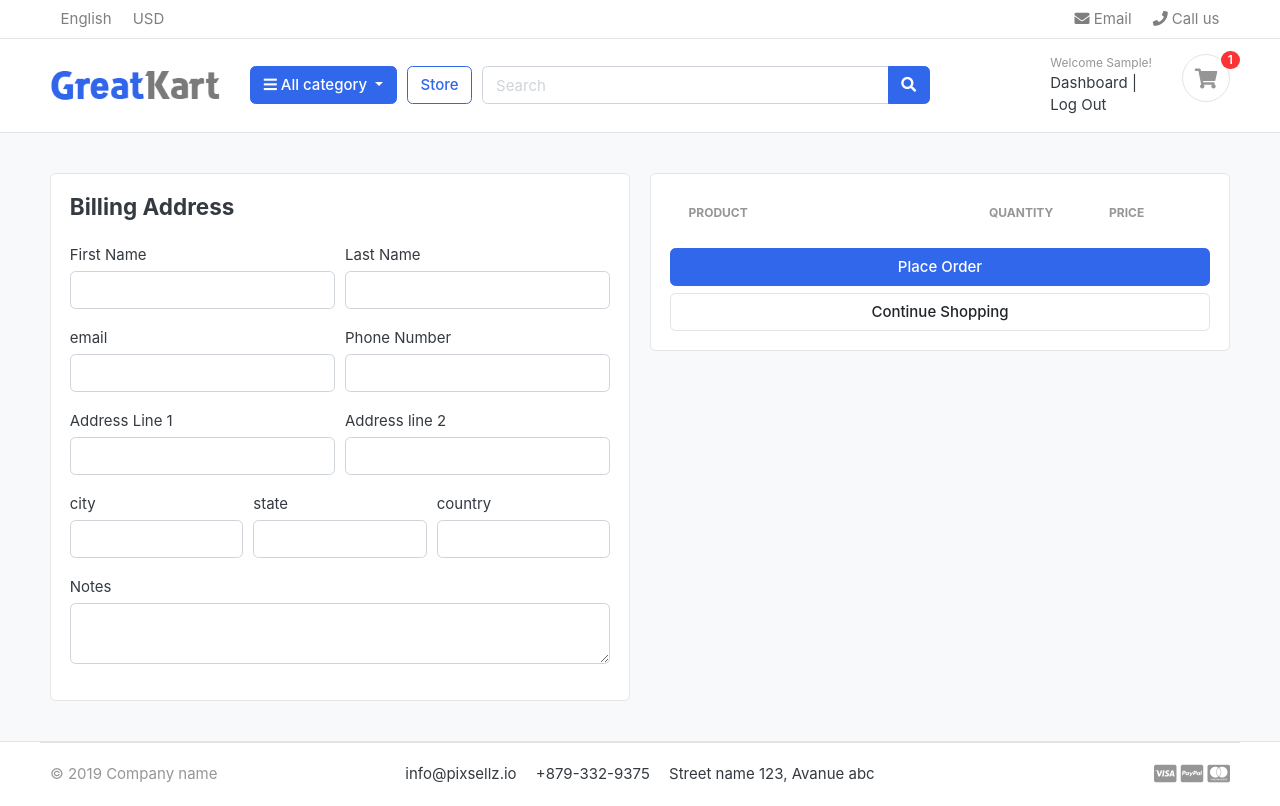
After one commit to rabeh74/e-commerce, a Django app: page /cart/checkout in a window 1280 px wide. The commit adds this page. Run offline with Django 3.2, Linux system fonts and the light colour scheme; a user stored in the database is signed in; tables that the repository leaves empty hold one stand-in row (values such as "Sample post"); lists and menus that the app fills with data are empty; some libraries are stand-ins or nearby versions; some web fonts are replaced.

Commit message:
handle checkout with login user

```diff
--- a/app/app/settings.py
+++ b/app/app/settings.py
@@ -41,6 +41,7 @@ INSTALLED_APPS = [
     'accounts',
     'store',
     'carts',
+    "graphene_django",
 ]
 
 MIDDLEWARE = [
--- a/app/carts/models.py
+++ b/app/carts/models.py
@@ -2,6 +2,7 @@ from django.db import models
 from uuid import uuid4
 from store.models import Products
 from store.models import Variation
+from django.contrib.auth import get_user_model
 
 class Cart(models.Model):
 
@@ -12,9 +13,10 @@ class Cart(models.Model):
         return self.cart_id
 
 class CartItems(models.Model):
+    user=models.ForeignKey(get_user_model(),on_delete=models.CASCADE , null =True)
     variation=models.ManyToManyField(Variation, blank=True)
     prducts=models.ForeignKey(Products, on_delete=models.CASCADE)
-    cart=models.ForeignKey(Cart, on_delete=models.CASCADE)
+    cart=models.ForeignKey(Cart, on_delete=models.CASCADE , null=True)
     quauntity=models.IntegerField()
     is_active=models.BooleanField(default=True)
 
--- a/app/carts/urls.py
+++ b/app/carts/urls.py
@@ -3,11 +3,13 @@ from carts.views import (CartView,
     add_to_cart,
     delete_from_cart,
     delete_cart_item,
+    CheckOutView
 
     )
 urlpatterns=[
     path('' ,CartView.as_view() , name='cart'),
     path('add/<int:pk>/' ,add_to_cart , name='add-cart' ),
     path('remove/<int:pk>/<int:cart_pk>/' ,delete_from_cart , name='remove-cart' ),
-    path('remove-cart-item /<int:pk>/<int:cart_pk>/' ,delete_cart_item , name='remove-cart-item')
+    path('remove-cart-item /<int:pk>/<int:cart_pk>/' ,delete_cart_item , name='remove-cart-item'),
+    path('checkout' , CheckOutView.as_view() , name='checkout')
 ]
--- a/app/carts/views.py
+++ b/app/carts/views.py
@@ -7,10 +7,183 @@ from store.forms import AddForm
 from django.views.generic.edit import FormMixin
 from django.urls import reverse_lazy
 from django.shortcuts import get_object_or_404,redirect
+from django.contrib.auth.mixins import LoginRequiredMixin
 
 class CartView(TemplateView):
 
     template_name='store/cart.html'
+
+    def get_context_data(self, **kwargs):
+        quantity=0
+        total=0
+        context = super().get_context_data(**kwargs)
+        try:
+            cart_id=_get_cart_id(self.request)
+            if self.request.user.is_authenticated:
+                cartitems=CartItems.objects.filter(user=self.request.user , is_active=True)
+            else:
+                cart=Cart.objects.get(cart_id=cart_id)
+                cartitems=CartItems.objects.filter(cart=cart , is_active=True)
+
+            for cartitem in cartitems:
+                total += (cartitem.prducts.price * cartitem.quauntity)
+                quantity += cartitem.quauntity
+            tax=(2*total)/100
+            grand_total=tax +total
+            context['total']=total
+            context['quantity']=quantity
+            context['cart_items']=cartitems
+            context['tax']=tax
+            context['grand_total']=grand_total
+        except:
+            pass
+
+        return context
+def _get_cart_id(request):
+        cart_id=request.session.session_key
+        if not cart_id:
+            cart_id=request.session.create()
+            print(cart_id)
+        print(cart_id)
+        return cart_id
+
+def add_to_cart(request , pk , item_id=None):
+    color=request.POST.get('color' ,None)
+    size=request.POST.get('size' , None)
+    product=get_object_or_404(Products , pk=pk)
+
+    var=[]
+    if color:
+        var.append(Variation.objects.get(product=product, variation_category__iexact='color' , variation_value__iexact=color))
+    if size:
+        var.append(Variation.objects.get(product=product,variation_category__iexact='size' , variation_value__iexact=size))
+    if request.user.is_authenticated:
+        is_cart_item_exist=CartItems.objects.filter(user=request.user , prducts=product).exists()
+        if is_cart_item_exist:
+            cart_item=CartItems.objects.filter(user=request.user , prducts=product)
+            id=None
+            flag=False
+            if len(var)>0:
+                for item in cart_item:
+                    if var == list(item.variation.all()):
+                        id=item.id
+                        flag=True
+                        break
+            if flag :
+                cart_item=cart_item.get(id=id)
+                cart_item.quauntity +=1
+
+            else:
+                cart_item=CartItems.objects.create(
+                quauntity=1,
+                prducts=product,
+                user=request.user)
+
+                for v in var:
+                    cart_item.variation.add(v)
+
+            cart_item.save()
+
+
+
+        else:
+            cart_item=CartItems.objects.create(
+                quauntity=1,
+                prducts=product,
+                user=request.user
+            )
+            for v in var:
+                cart_item.variation.add(v)
+            cart_item.save()
+
+
+        return redirect('cart')
+    else:
+
+
+        try:
+            cart=Cart.objects.get(cart_id=_get_cart_id(request))
+        except Cart.DoesNotExist:
+            cart=Cart.objects.create(cart_id=_get_cart_id(request))
+        cart.save()
+        is_cart_item_exist=CartItems.objects.filter(cart=cart , prducts=product).exists()
+        if is_cart_item_exist:
+            cart_item=CartItems.objects.filter(cart=cart , prducts=product)
+            id=None
+            flag=False
+            if len(var)>0:
+                for item in cart_item:
+                    if var == list(item.variation.all()):
+                        id=item.id
+                        flag=True
+                        break
+            if flag :
+                cart_item=cart_item.get(id=id)
+                cart_item.quauntity +=1
+
+            else:
+                cart_item=CartItems.objects.create(
+                quauntity=1,
+                prducts=product,
+                cart=cart)
+
+                for v in var:
+                    cart_item.variation.add(v)
+
+            cart_item.save()
+
+
+
+        else:
+            cart_item=CartItems.objects.create(
+                quauntity=1,
+                prducts=product,
+                cart=cart
+            )
+            for v in var:
+                cart_item.variation.add(v)
+            cart_item.save()
+
+
+        return redirect('cart')
+
+def delete_from_cart(request , pk ,cart_pk):
+    prducts=Products.objects.get(pk=pk)
+
+
+    if request.user.is_authenticated:
+        print(" hello " , request.user , prducts , cart_pk)
+        cart_item=CartItems.objects.get(user=request.user , prducts=prducts , id=cart_pk )
+    else:
+        cart=Cart.objects.get(cart_id= _get_cart_id(request))
+        cart_item=CartItems.objects.get( cart=cart , prducts=prducts , id=cart_pk )
+
+
+    try:
+
+        if cart_item.quauntity <=1:
+            cart_item.delete()
+        else:
+            cart_item.quauntity -=1
+            cart_item.save()
+    except:
+        pass
+    return redirect('cart')
+
+def delete_cart_item(request ,pk , cart_pk):
+    products=Products.objects.get(pk=pk)
+
+    if request.user.is_authenticated:
+        cart_item=CartItems.objects.get(user=request.user , prducts=products , id=cart_pk )
+    else:
+        cart=Cart.objects.get(cart_id= _get_cart_id(request))
+        cart_item=CartItems.objects.get(pk=cart_pk , cart=cart , prducts=products)
+    cart_item.delete()
+
+    return redirect('cart')
+
+class CheckOutView(LoginRequiredMixin,TemplateView):
+    template_name='store/checkout.html'
 
     def get_context_data(self, **kwargs):
         quantity=0
@@ -35,91 +208,3 @@ class CartView(TemplateView):
             pass
 
         return context
-def _get_cart_id(request):
-        cart_id=request.session.session_key
-        if not cart_id:
-            cart_id=request.session.create()
-            print(cart_id)
-        print(cart_id)
-        return cart_id
-
-def add_to_cart(request , pk , item_id=None):
-    product=get_object_or_404(Products , pk=pk)
-    color=request.POST.get('color' ,None)
-    size=request.POST.get('size' , None)
-
-    var=[]
-    if color:
-        var.append(Variation.objects.get(product=product, variation_category__iexact='color' , variation_value__iexact=color))
-    if size:
-        var.append(Variation.objects.get(product=product,variation_category__iexact='size' , variation_value__iexact=size))
-    try:
-        cart=Cart.objects.get(cart_id=_get_cart_id(request))
-    except Cart.DoesNotExist:
-        cart=Cart.objects.create(cart_id=_get_cart_id(request))
-    cart.save()
-    is_cart_item_exist=CartItems.objects.filter(cart=cart , prducts=product).exists()
-    if is_cart_item_exist:
-        cart_item=CartItems.objects.filter(cart=cart , prducts=product)
-        id=None
-        flag=False
-        if len(var)>0:
-            for item in cart_item:
-                if var == list(item.variation.all()):
-                    id=item.id
-                    flag=True
-                    break
-        if flag :
-            cart_item=cart_item.get(id=id)
-            cart_item.quauntity +=1
-
-        else:
-            cart_item=CartItems.objects.create(
-            quauntity=1,
-            prducts=product,
-            cart=cart)
-
-            for v in var:
-                cart_item.variation.add(v)
-
-        cart_item.save()
-
-
-
-    else:
-        cart_item=CartItems.objects.create(
-            quauntity=1,
-            prducts=product,
-            cart=cart
-        )
-        for v in var:
-            cart_item.variation.add(v)
-        cart_item.save()
-
-
-    return redirect('cart')
-
-def delete_from_cart(request , pk ,cart_pk):
-    prducts=Products.objects.get(pk=pk)
-
-    cart=Cart.objects.get(cart_id= _get_cart_id(request))
-    cart_item=CartItems.objects.get( cart=cart , prducts=prducts , id=cart_pk )
-
-    try:
-
-        if cart_item.quauntity <=1:
-            cart_item.delete()
-        else:
-            cart_item.quauntity -=1
-            cart_item.save()
-    except:
-        pass
-    return redirect('cart')
-
-def delete_cart_item(request ,pk , cart_pk):
-    products=Products.objects.get(pk=pk)
-    cart=Cart.objects.get(cart_id= _get_cart_id(request))
-    cart_item=CartItems.objects.get(pk=cart_pk , cart=cart , prducts=products)
-    cart_item.delete()
-
-    return redirect('cart')
--- a/app/store/urls.py
+++ b/app/store/urls.py
@@ -1,10 +1,13 @@
 from django.urls import path
 from store.views import HomeView,ProductDetailView
+from graphene_django.views import GraphQLView
+from store.schema import schema
 
 urlpatterns=[
     path('' , HomeView.as_view() , name='store'),
     path('category/<slug:slug>/' , HomeView.as_view() , name='products-by-category'),
     path('<slug:cat_slug>/<slug:slug>/' , ProductDetailView.as_view() , name='product-detail'),
-    path('search/' , HomeView.as_view() , name='search')
+    path('search/' , HomeView.as_view() , name='search'),
+    path("graphql", GraphQLView.as_view(graphiql=True , schema=schema)),
 
 ]
--- a/app/templates/store/cart.html
+++ b/app/templates/store/cart.html
@@ -109,7 +109,7 @@
                 <p class="text-center mb-3">
                     <img src="{% static './images/misc/payments.png' %}" height="26">
                 </p>
-                <a href="./place-order.html" class="btn btn-primary btn-block"> Checkout </a>
+                <a href="{% url 'checkout' %}" class="btn btn-primary btn-block"> Checkout </a>
                 <a href="{% url 'store' %}" class="btn btn-light btn-block">Continue Shopping</a>
             </div> <!-- card-body.// -->
             </div> <!-- card.// -->
--- /dev/null
+++ b/app/templates/store/checkout.html
@@ -0,0 +1,144 @@
+{% extends 'base.html' %}
+{% load static %}
+
+{% block content %}
+
+
+<section class="section-content padding-y bg">
+
+    <div class="container">
+
+    <!-- ============================ COMPONENT 1 ================================= -->
+
+    <div class="row">
+        <aside class="col-lg-6">
+    <div class="card">
+        <div class="card-body">
+            <h4 class="card-title mb-4"> Billing Address </h4>
+            <form action="" method="POST">
+                <div class="form-row">
+                    <div class="col form-group">
+                        <label for="">First Name</label>
+                        <input type="text" name="first_name" class="form-control" required>
+                    </div>
+                    <div class="col form-group">
+                        <label for="">Last Name</label>
+                        <input type="text" name="last_name" class="form-control" required>
+                    </div>
+                </div>
+                <div class="form-row">
+                    <div class="col form-group">
+                        <label for="">email</label>
+                        <input type="email" name="email" class="form-control" required>
+                    </div>
+                    <div class="col form-group">
+                        <label for="">Phone Number</label>
+                        <input type="text" name="phone_number" class="form-control" required>
+                    </div>
+                </div>
+                <div class="form-row">
+                    <div class="col form-group">
+                        <label for="">Address Line 1</label>
+                        <input type="text" name="address1" class="form-control" required>
+                    </div>
+                    <div class="col form-group">
+                        <label for="">Address line 2</label>
+                        <input type="text" name="address2" class="form-control" required>
+                    </div>
+                </div>
+                <div class="form-row">
+                    <div class="col form-group">
+                        <label for="">city</label>
+                        <input type="text" name="city" class="form-control" required>
+                    </div>
+                    <div class="col form-group">
+                        <label for="">state</label>
+                        <input type="text" name="state" class="form-control" required>
+                    </div>
+                    <div class="col form-group">
+                        <label for="">country</label>
+                        <input type="text" name="country" class="form-control" required>
+                    </div>
+                </div>
+                <div class="form-row">
+                    <div class="col form-group">
+                        <label for="">Notes</label>
+                        <textarea name="notes"  rows="2" class="form-control"></textarea>
+                    </div>
+                </div>
+
+
+
+    </div> <!-- card.// -->
+
+        </aside> <!-- col.// -->
+        <aside class="col-lg-6">
+
+            <div class="card">
+            <div class="card-body">
+                <table class="table table-borderless table-shopping-cart">
+                    <thead class="text-muted">
+                    <tr class="small text-uppercase">
+                      <th scope="col">Product</th>
+                      <th scope="col" width="120">Quantity</th>
+                      <th scope="col" width="120">Price</th>
+
+                    </tr>
+                    </thead>
+                    <tbody>
+                    {% for cart_item in cart_items %}
+                    <tr>
+                        <td>
+                            <figure class="itemside align-items-center">
+                                <div class="aside"><img src="{{cart_item.prducts.images.url}} " class="img-sm"></div>
+                                <figcaption class="info">
+                                    <a href="{{cart_item.prducts.get_url}}" class="title text-dark">{{cart_item.prducts.product_name}}</a>
+                                    {% comment %} <p class="text-muted small">color: {{cart_items.}} <br> size: Canon</p> {% endcomment %}
+                                    <p class="text-muted small">
+
+                                        {% for var in cart_item.variation.all %}
+                                         {{var.variation_category|capfirst}}:{{var.variation_value}}<br>
+
+                                        {% endfor %}
+
+                                    </p>
+                                </figcaption>
+                            </figure>
+                        </td>
+
+
+
+                        <td>
+                            <!-- col.// -->
+                            <label for="">{{cart_item.quauntity}}</label>
+                        </td>
+                        <td>
+                            <div class="price-wrap">
+                                <var class="price">${{cart_item.sub_total}}</var>
+                                <small class="text-muted"> ${{cart_item.prducts.price}} each </small>
+                            </div> <!-- price-wrap .// -->
+                        </td>
+
+                    </tr>
+                    {% endfor %}
+
+                    </tbody>
+                    </table>
+
+                <button type="submit" name="submit" class="btn btn-primary btn-block" >Place Order </button>
+                <a href="{% url 'store' %}" class="btn btn-light btn-block">Continue Shopping</a>
+                </form>
+            </div> <!-- card-body.// -->
+            </div> <!-- card.// -->
+
+    </aside> <!-- col.// -->
+
+
+    </div> <!-- row.// -->
+
+    <!-- ============================ COMPONENT 1 END .// ================================= -->
+
+    </div> <!-- container .//  -->
+    </section>
+
+    {% endblock content %}
--- a/requirements.txt
+++ b/requirements.txt
@@ -3,3 +3,5 @@ djangorestframework>=3.12.4, <3.13
 psycopg2>=2.8.6,<2.9
 drf-spectacular>=0.15.1,<0.16
 pillow>=8.2.0,<8.3.0
+graphene-django>=3.0
+django-filter >=22.0
```
Also changed, not shown: app/accounts/views.py (+37 -1 lines), app/carts/context_processor.py (+10 -6 lines), app/store/schema.py (added, +43 -0 lines), app/carts/migrations/0002_auto_20221213_0615.py (added).
